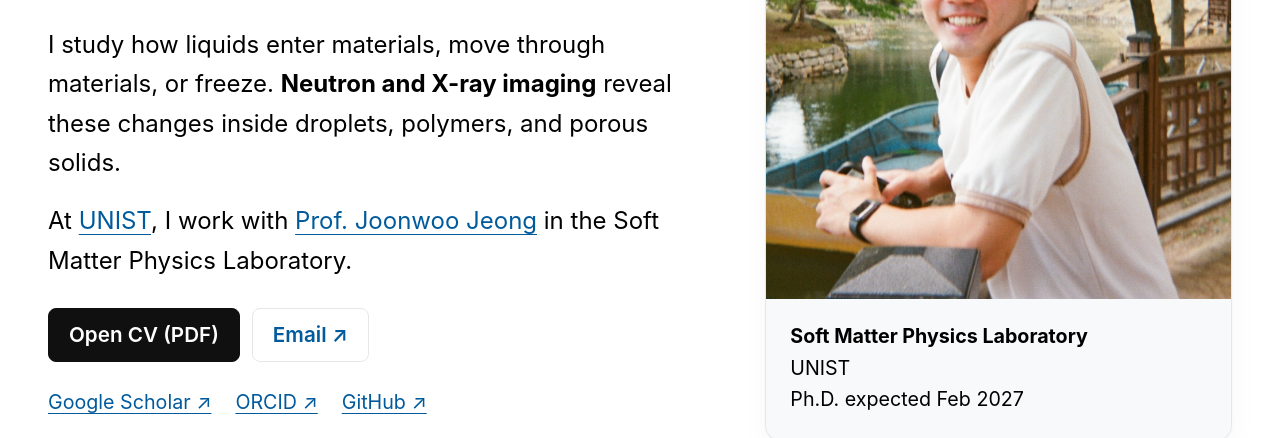
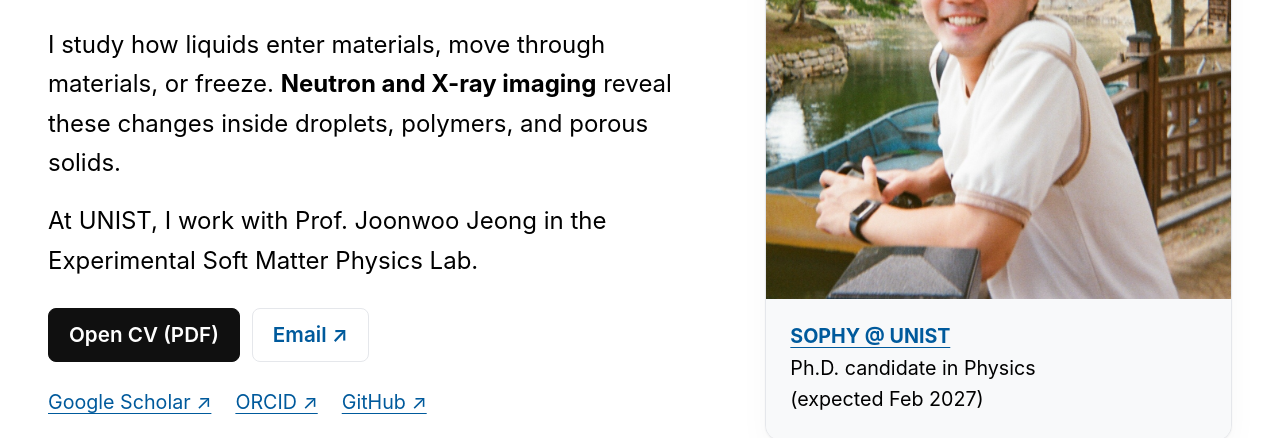
Before and after one commit to hellojune726/hellojune726.github.io, a plain HTML site: page index.html in a window 1280 px wide. Shown: the part 398-836 px from the top of the page. Drawn offline with Linux system fonts and the light colour scheme; a web font is replaced by a local one.

Commit message:
Update lab affiliation text and portrait caption

```diff
--- a/index.html
+++ b/index.html
@@ -42,8 +42,8 @@
 <p class="hero-subtitle">Ph.D. candidate in Physics · Ulsan National Institute of Science and Technology (UNIST) <span lang="ko"><span class="name-separator" aria-hidden="true">| </span>안현준</span>
 </p><div class="hero-copy">
 <p>I study how liquids enter materials, move through materials, or freeze. <strong>Neutron and X-ray imaging</strong> reveal these changes inside droplets, polymers, and porous solids.</p>
-<p>At <a href="https://www.unist.ac.kr/" target="_blank" rel="noopener noreferrer">UNIST</a>, I work with <a href="https://physics.unist.ac.kr/physics/people/professor.do?mode=view&amp;profSeq=1022" target="_blank" rel="noopener noreferrer">Prof. Joonwoo Jeong</a> in the Soft Matter Physics Laboratory.</p></div><div class="actions"><a class="button cv-download" href="assets/cv/Hyeonjun_An_CV_2026-10-30.pdf?v=d8052ba0" target="_blank" rel="noopener noreferrer">Open CV (PDF)</a><a class="button" href="mailto:RNWK23@unist.ac.kr">Email ↗</a></div><div class="profile-links"><a href="https://scholar.google.com/citations?user=ppHR-HMAAAAJ" target="_blank" rel="noopener noreferrer">Google Scholar ↗</a><a href="https://orcid.org/0009-0000-5316-6264" target="_blank" rel="noopener noreferrer">ORCID ↗</a><a href="https://github.com/hellojune726" target="_blank" rel="noopener noreferrer">GitHub ↗</a></div></div>
- <figure class="portrait"><button type="button" class="portrait-trigger" id="profile-marathon-trigger" aria-haspopup="dialog" aria-controls="marathon-popup" aria-label="Open marathon Easter egg" title="Another side of me" disabled><img class="profile-photo" src="assets/portrait/hyeonjun-an.jpg" width="2048" height="1358" alt="Hyeonjun An beside a pond" fetchpriority="high"></button><figcaption><strong>Soft Matter Physics Laboratory</strong><br>UNIST<br>Ph.D. expected Feb 2027</figcaption>
+<p>At UNIST, I work with Prof. Joonwoo Jeong in the Experimental Soft Matter Physics Lab.</p></div><div class="actions"><a class="button cv-download" href="assets/cv/Hyeonjun_An_CV_2026-10-30.pdf?v=d8052ba0" target="_blank" rel="noopener noreferrer">Open CV (PDF)</a><a class="button" href="mailto:RNWK23@unist.ac.kr">Email ↗</a></div><div class="profile-links"><a href="https://scholar.google.com/citations?user=ppHR-HMAAAAJ" target="_blank" rel="noopener noreferrer">Google Scholar ↗</a><a href="https://orcid.org/0009-0000-5316-6264" target="_blank" rel="noopener noreferrer">ORCID ↗</a><a href="https://github.com/hellojune726" target="_blank" rel="noopener noreferrer">GitHub ↗</a></div></div>
+ <figure class="portrait"><button type="button" class="portrait-trigger" id="profile-marathon-trigger" aria-haspopup="dialog" aria-controls="marathon-popup" aria-label="Open marathon Easter egg" title="Another side of me" disabled><img class="profile-photo" src="assets/portrait/hyeonjun-an.jpg" width="2048" height="1358" alt="Hyeonjun An beside a pond" fetchpriority="high"></button><figcaption><strong><a href="https://sophy.unist.ac.kr/" target="_blank" rel="noopener noreferrer">SOPHY @ UNIST</a></strong><br>Ph.D. candidate in Physics<br>(expected Feb 2027)</figcaption>
 </figure>
 </section>
 
```
